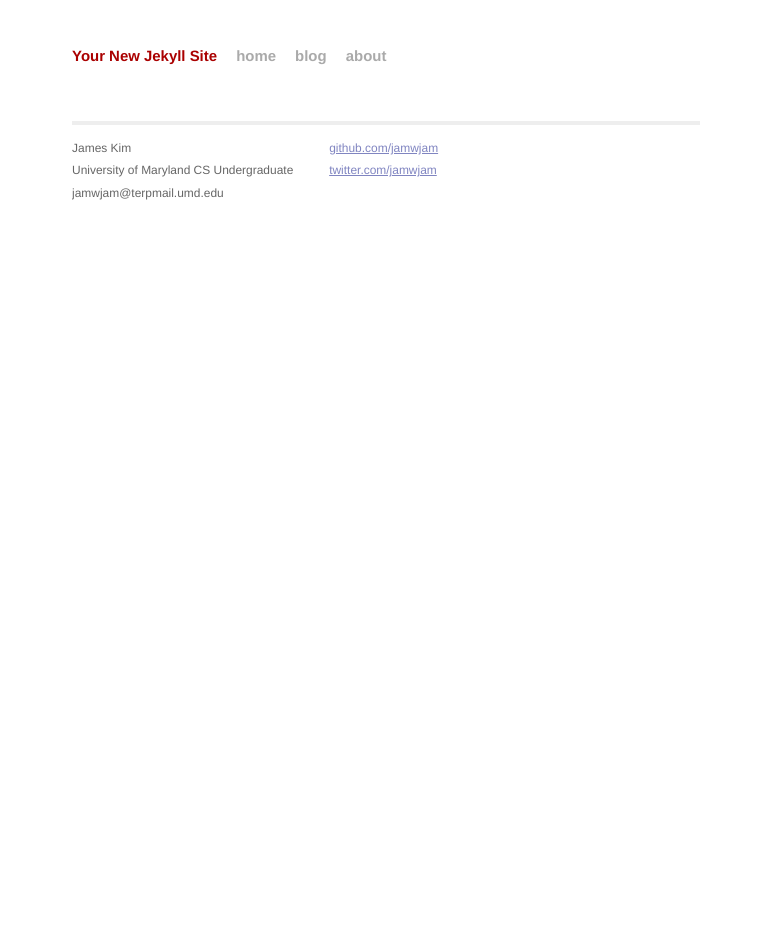
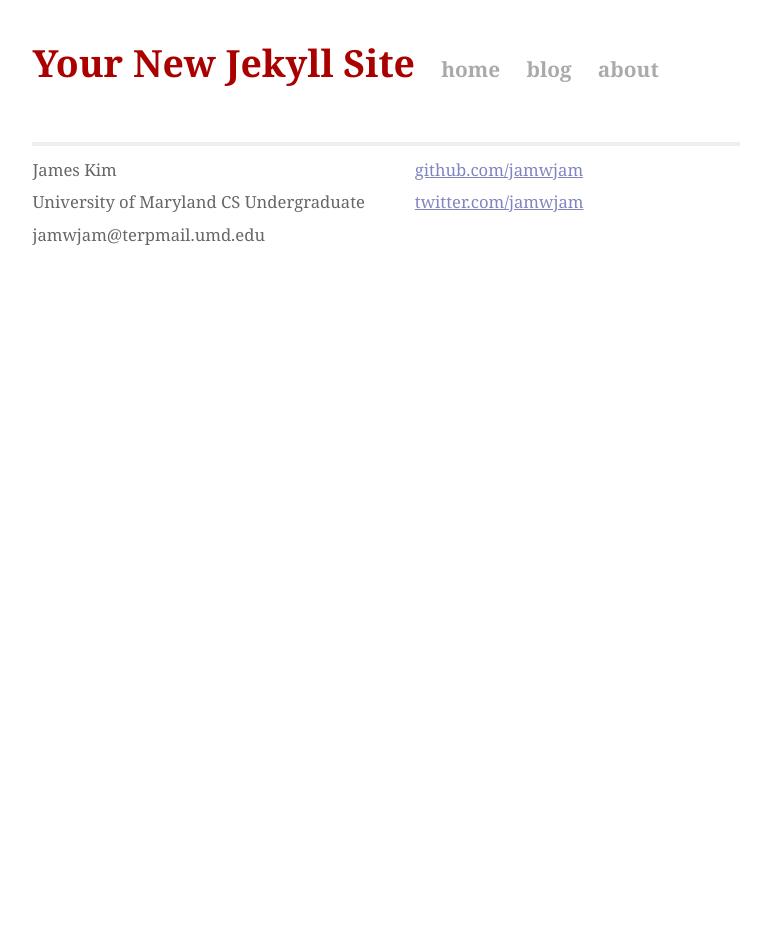
Before and after one commit to iamjames/iamjames.github.io, a Jekyll site: the page built from index.html, in a window 1280 px wide. Shown: the whole page, without its empty margins (254-1025 px from the left). Built offline with Jekyll 4.4.1, drawn with Linux system fonts in a browser that asks for light colours; Markdown is read by kramdown in place of the engine named in the settings; after the commit the page ends 900 px from its top, so only the background shows below that.

Commit message:
Update main.css

```diff
--- a/css/main.css
+++ b/css/main.css
@@ -1,10 +1,42 @@
+/* A modified default Jekyll theme
+/*
+/* Improvements include:
+/*
+/* 1. Responsive Template: Added media-queries so that it works well
+/*    on a wide-range of screens.
+/*
+
+The MIT License (MIT)
+
+Copyright (c) 2013 Kashyap
+
+Permission is hereby granted, free of charge, to any person obtaining a copy
+of this software and associated documentation files (the "Software"), to deal
+in the Software without restriction, including without limitation the rights
+to use, copy, modify, merge, publish, distribute, sublicense, and/or sell
+copies of the Software, and to permit persons to whom the Software is
+furnished to do so, subject to the following conditions:
+
+The above copyright notice and this permission notice shall be included in
+all copies or substantial portions of the Software.
+
+THE SOFTWARE IS PROVIDED "AS IS", WITHOUT WARRANTY OF ANY KIND, EXPRESS OR
+IMPLIED, INCLUDING BUT NOT LIMITED TO THE WARRANTIES OF MERCHANTABILITY,
+FITNESS FOR A PARTICULAR PURPOSE AND NONINFRINGEMENT. IN NO EVENT SHALL THE
+AUTHORS OR COPYRIGHT HOLDERS BE LIABLE FOR ANY CLAIM, DAMAGES OR OTHER
+LIABILITY, WHETHER IN AN ACTION OF CONTRACT, TORT OR OTHERWISE, ARISING FROM,
+OUT OF OR IN CONNECTION WITH THE SOFTWARE OR THE USE OR OTHER DEALINGS IN
+THE SOFTWARE.
+
+
 /*****************************************************************************/
 /*
 /* Common
 /*
 /*****************************************************************************/
+/* Global Reset */
 
-/* Global Reset */
+
 * {
   margin: 0;
   padding: 0;
@@ -14,39 +46,92 @@ html, body { height: 100%; }
 
 body {
   background-color: #FFF;
-  font: 13.34px Helvetica, Arial, sans-serif;
-  font-size: small;
-  text-align: center;
+  font-size: 130%;
+  font-family: calluna, Calluna, Georgia;
+  font-weight: 300;
+  line-height: 1.55em;
+  padding: 0 2em;
+  text-rendering: optimizeLegibility;
+  color: #555;
 }
 
 h1, h2, h3, h4, h5, h6 {
-  font-size: 100%; }
+  color: #333;
+  font-family: adelle, Adelle, Georgia;
+  font-weight: 800;
+  text-rendering: optimizeLegibility;
+}
 
-h1 { margin-bottom: 1em; }
-p { margin: 1em 0; }
+h1 {
+  font-size: 170%;
+  margin-top: 1em;
+  margin-bottom: 0.5em;
+  line-height: 1.4em;
+}
+
+h2 {
+  font-size: 150%;
+  margin-top: 1em;
+  margin-bottom: 0.5em;
+  line-height: 1.4em;
+}
+
+h3 {
+  font-size: 130%;
+  margin-top: 3.25em;
+  margin-bottom: 0.5em;
+  line-height: 1.4em;
+}
+
+h4 {
+  font-size: 110%;
+  margin-top: 2em;
+  margin-bottom: 0.5em;
+  line-height: 1.4em;
+}
+
+h5 {
+  font-size: 100%;
+  margin-top: 1.5em;
+  margin-bottom: 0.5em;
+  line-height: 1.4em;
+}
+
+p {
+  margin: 0.5em 0 2.5em;
+}
 
 a         { color: #00a; }
 a:hover   { color: #000; }
 a:visited { color: #a0a; }
 
+
+blockquote {
+  padding: 0.1em 1.3em;
+  background: #fafafa;
+  border-left: 5px #81E26D solid;
+  color: #666;
+}
 /*****************************************************************************/
 /*
 /* Home
 /*
 /*****************************************************************************/
-.posts {
+ul.posts {
   list-style-type: none;
   margin-bottom: 2em;
 }
 
-.posts li {
+ul.posts li {
   line-height: 1.75em;
+  margin-bottom: 1em;
 }
 
-.posts span {
+ul.posts span {
   color: #aaa;
-  font-family: Monaco, "Courier New", monospace;
+  font-family: "Inconsolata", Consolas, "Courier New", monospace;
   font-size: 80%;
+  display: list-item;
 }
 
 /*****************************************************************************/
@@ -56,45 +141,44 @@ a:visited { color: #a0a; }
 /*****************************************************************************/
 
 .site {
-  font-size: 115%;
-  text-align: justify;
-  width: 42em;
-  margin: 3em auto 2em;
-  line-height: 1.5em;
+  margin: auto;
+  max-width: 34em;
+  padding: 0 1em;
+  color: #333;
 }
 
-.header a {
+.site .header a {
   font-weight: bold;
   text-decoration: none;
 }
 
-.title {
+.site .header h1.title {
   display: inline-block;
-  margin-bottom: 2em;
+  font-size: 180%;
 }
 
-.title a {
+.site .header h1.title a {
   color: #a00;
 }
 
-.title a:hover {
+.site .header h1.title a:hover {
   color: #000;
 }
 
-.header a.extra {
+.site .header a.extra {
   color: #aaa;
   margin-left: 1em;
 }
 
-.header a.extra:hover {
+.site .header a.extra:hover {
   color: #000;
 }
 
-.meta {
+.site .meta {
   color: #aaa;
 }
 
-.footer {
+.site .footer {
   font-size: 80%;
   color: #666;
   border-top: 4px solid #eee;
@@ -102,24 +186,35 @@ a:visited { color: #a0a; }
   overflow: hidden;
 }
 
-.footer .contact {
+.site .footer .contact {
   float: left;
   margin-right: 3em;
 }
 
-.footer .contact a {
+.site .footer .contact a {
   color: #8085C1;
 }
 
-.footer .rss {
+.site .footer .rss {
   margin-top: 1.1em;
   margin-right: -.2em;
   float: right;
 }
 
-.footer .rss img {
+.site .footer .rss img {
   border: 0;
 }
+
+pre {
+  font-family: 'PT Mono', Consolas, "Inconsolata", "Courier New", monospace;
+  overflow: auto;
+  margin: 1em auto;
+}
+
+code {
+  font-family: 'PT Mono', Consolas, "Inconsolata", "Courier New", monospace;
+}
+
 
 /*****************************************************************************/
 /*
@@ -131,17 +226,20 @@ a:visited { color: #a0a; }
 .post pre {
   border: 1px solid #ddd;
   background-color: #eef;
-  padding: 0 .4em;
+  line-height: 1em;
+  padding: 0.2em 0.5em;
 }
 
 .post ul, .post ol {
-  margin-left: 1.35em;
+  margin-left: 1.5em;
+  margin-bottom: 1.5em;
 }
 
 .post code {
   border: 1px solid #ddd;
   background-color: #eef;
-  padding: 0 .2em;
+  font-size: 0.7em;
+
 }
 
 .post pre code {
@@ -158,3 +256,71 @@ a:visited { color: #a0a; }
 .post pre.terminal code {
   background-color: #333;
 }
+
+.post {
+  text-align: justify;
+}
+
+/************************************************************************/
+/*    Media Queries
+/*
+/************************************************************************/
+
+
+
+
+@media screen and (max-width: 1000px) {
+  body {
+    font-size: 130%;
+    padding: 0 4em;
+  }
+  .post code {
+    font-size: 85%;
+  }
+
+  pre code {
+    line-height: 1.6em;
+  }
+}
+
+@media screen and (max-width: 800px) {
+  body {
+    font-size: 125%;
+    padding: 0 1.5em;
+  }
+
+  .post code {
+    font-size: 80%;
+  }
+
+  pre code {
+    font-size: 80%;
+  }
+}
+
+
+@media screen and (max-width: 500px) {
+  body {
+    font-size: 120%;
+    padding: 0 0.5em;
+  }
+
+  .footer {
+    text-align: center;
+    padding: 1em;
+  }
+
+  .contact {
+    width: 100%;
+  }
+
+  .post code {
+    font-size: 85%;
+  }
+}
+
+@media screen and (max-width: 320px) {
+  body {
+    padding: 0;
+  }
+}
```
